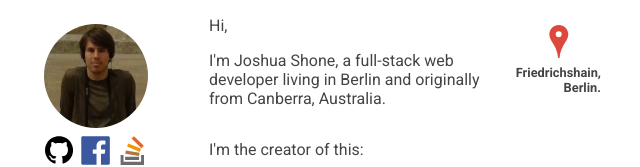
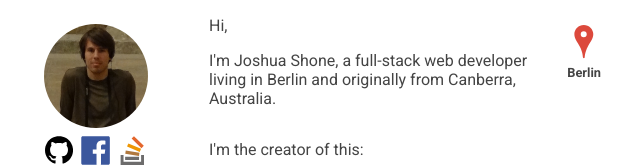
Before and after one commit to yarnball-dev/website, a website: page index.html in a window 1280 px wide. Shown: the top 167 px of the page, without its empty margins (231-871 px from the left). Drawn offline with nearby package versions, Linux system fonts and the light colour scheme.

Commit message:
Removed 'Friedrichshain' from location section

```diff
--- a/index.html
+++ b/index.html
@@ -31,8 +31,7 @@
 
       <span class="location">
         <div class="map-pin"></div>
-        <div>Friedrichshain,</div>
-        <div>Berlin.</div>
+        <div>Berlin</div>
       </span>
 
       <p>
```
